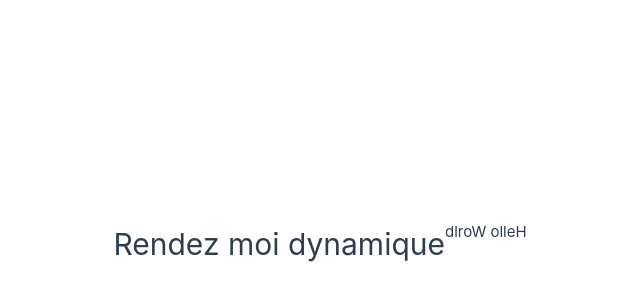
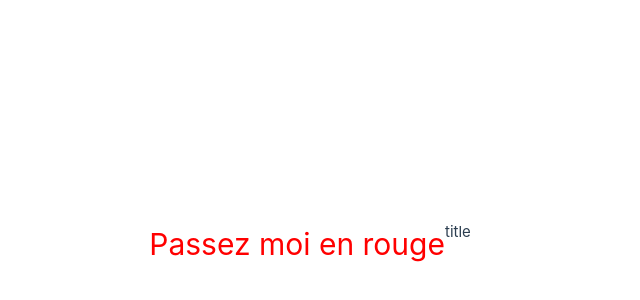
Before and after one commit to Alphonso6224/first-vue-tuto, a Vue app: page / in a window 1280 px wide. Shown: the part 156-456 px from the top of the page, without its empty margins (195-835 px from the left). Built offline with nearby package versions, Linux system fonts and the light colour scheme.

Commit message:
3. Liaisons d'attributs Ajout d'une liaison dynamique class au <h1>, en utilisant la propriété titleClass ref comme valeur

```diff
--- a/src/App.vue
+++ b/src/App.vue
@@ -1,11 +1,20 @@
 <script setup>
 import { ref } from 'vue';
 
+// Déclaration d'une référenche de chaîne
 const message = ref('Hello World');
+
+const titleClass = ref('title')
 
 </script>
 
 <template>
-  <h1>Rendez moi dynamique</h1>
-  <p>{{ message.split('').reverse().join('') }}</p>
+  <h1 :id="dynamicId" :class="titleClass">Passez moi en rouge</h1>
+  <p>{{ titleClass }}</p>
 </template>
+
+<style scoped>
+.title {
+  color: red;
+}
+</style>
```
